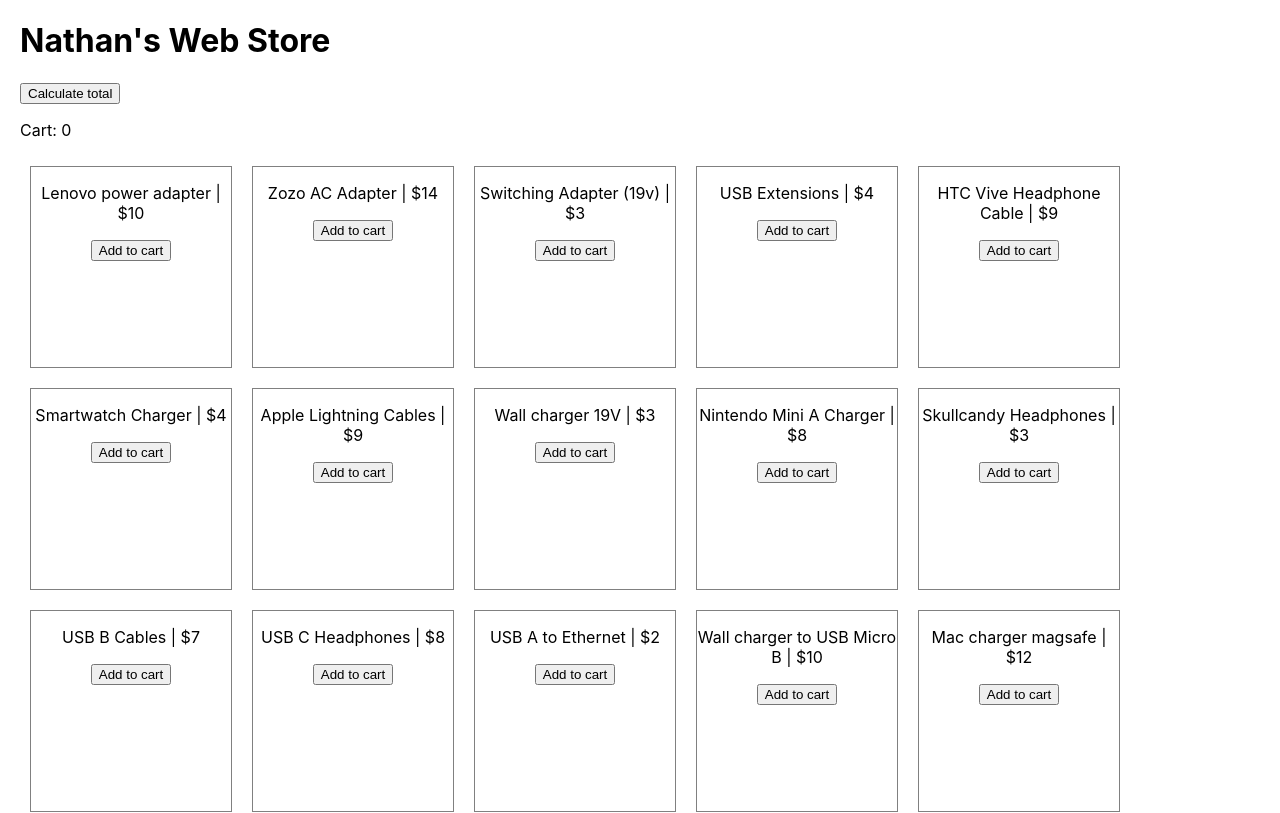
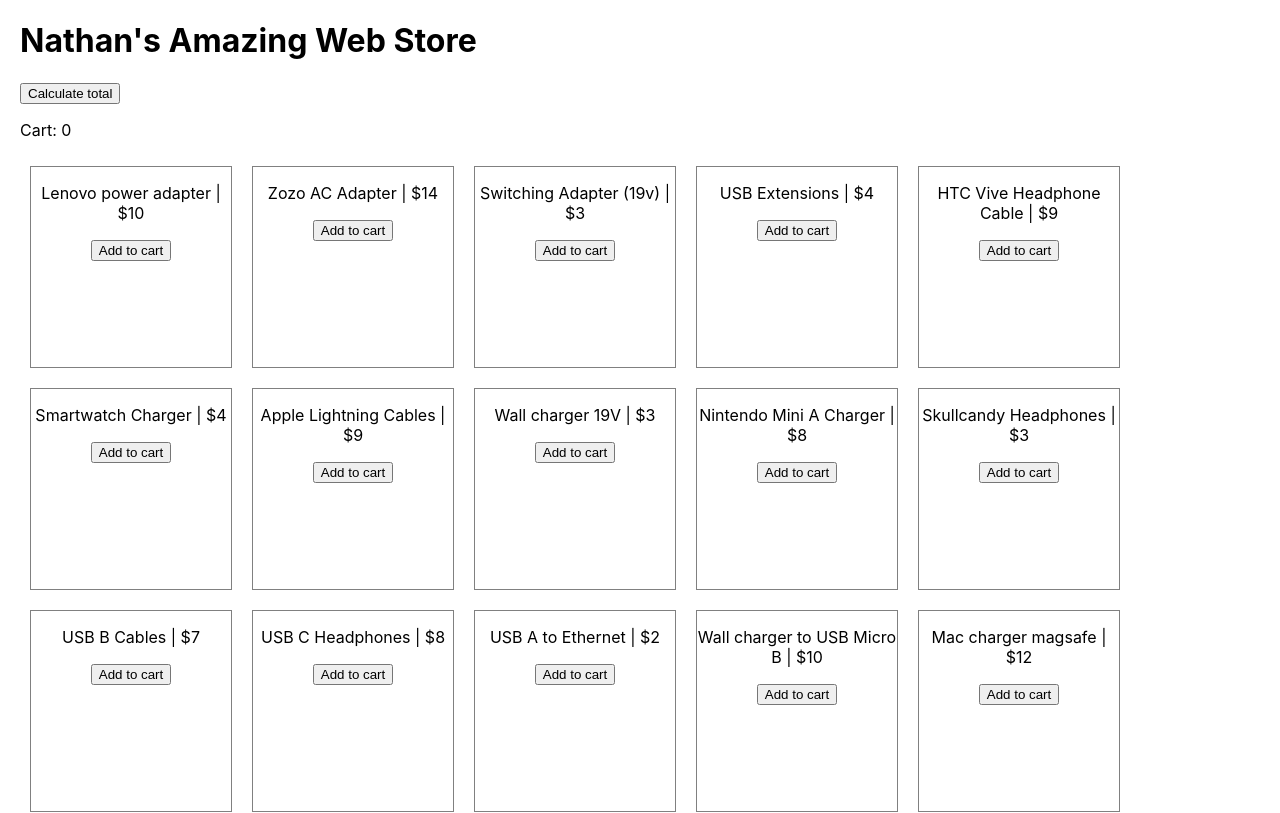
Before and after one commit to de1ux/nathans-web-store, a React (Create React App) app: page / in a window 1280 px wide. Shown: the top 813 px of the page. Built offline with nearby package versions, Linux system fonts and the light colour scheme.

Commit message:
Test change and deploy

```diff
--- a/src/App.js
+++ b/src/App.js
@@ -47,7 +47,7 @@
 
     return (
         <div>
-            <h1>Nathan's Web Store</h1>
+            <h1>Nathan's Amazing Web Store</h1>
 
             <div>
                 <button data-cy="calculate-total" onClick={onCalculateTotal}>Calculate total</button>
```
